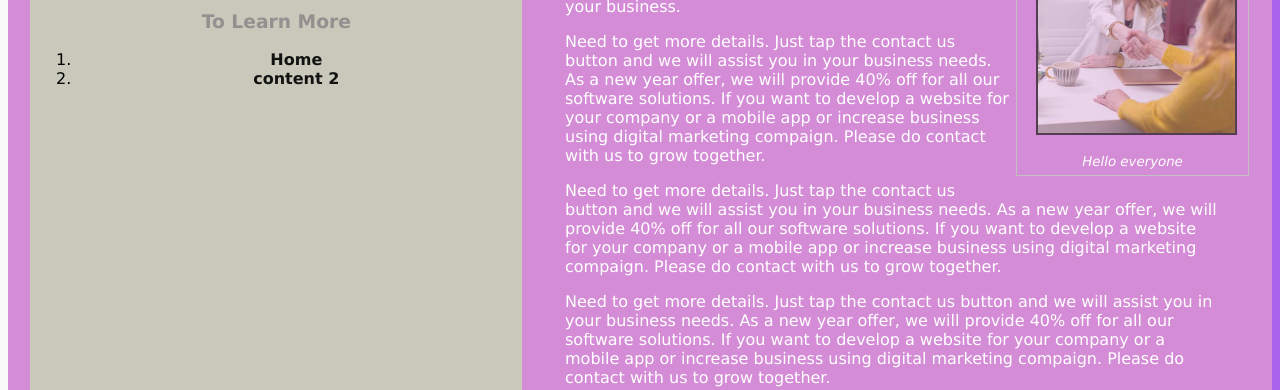
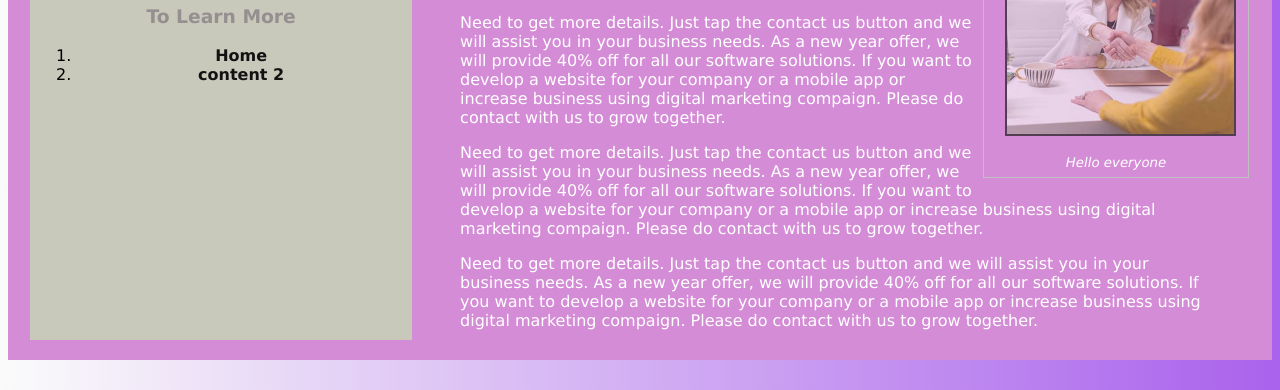
Before and after one commit to 0871063/myBlog_Malsha_C0871063, a plain HTML site: page content1.html in a window 1280 px wide. Shown: the part 1338-1728 px from the top of the page. Drawn offline with Linux system fonts and the light colour scheme.

Commit message:
Issue Fixes

```diff
--- a/content1.html
+++ b/content1.html
@@ -52,8 +52,8 @@
 
       <div id="right" class="container">
         <h1> Welcome to my portfolio site</h1>
-          <figure>
-            <p><img class=scaled src="images/about-1.jpg"
+          <figure id="figureAlign">
+            <p><img  class=scaled src="images/about-1.jpg"
               alt="about">
             <figcaption>Hello everyone </figcaption>
           </figure>
--- a/css/main.css
+++ b/css/main.css
@@ -395,7 +395,7 @@ a{
   font-weight: bold;
 
 }
-figure {
+#figureAlign {
   float: right;
   width: 30%;
   text-align: center;
@@ -412,7 +412,7 @@ img.scaled {
 
 
 #left {
-  width:30rem
+  width:30%
 }
 #right
  { flex: 1 }
@@ -421,7 +421,7 @@ img.scaled {
 }
 
 #home_right{
-  width:30rem
+  width:30%
 }
 
 @media only screen and (min-width: 685px) {
@@ -815,7 +815,7 @@ img.scaled {
     font-weight: bold;
 
   }
-  figure {
+  #figureAlign {
     float: right;
     width: 30%;
     text-align: center;
@@ -832,7 +832,7 @@ img.scaled {
 
 
 #left {
-  width:30rem
+  width:30%
 }
 #right
  { flex: 1 }
@@ -842,7 +842,7 @@ img.scaled {
 }
 
 #home_right{
-  width:30rem
+  width:30%
 }
 
 }
@@ -1213,7 +1213,7 @@ img.scaled {
     font-weight: bold;
 
   }
-  figure {
+  #figureAlign {
     float: right;
     width: 30%;
     text-align: center;
@@ -1253,7 +1253,7 @@ img.scaled {
   }
 
 #left {
-  width:30rem
+  width:30%
 }
 #right
  { flex: 1 }
@@ -1262,7 +1262,7 @@ img.scaled {
 }
 
 #home_right{
-  width:30rem
+  width:30%
 }
 
 }
```
Also changed, not shown: content2.html (+1 -1 lines).
